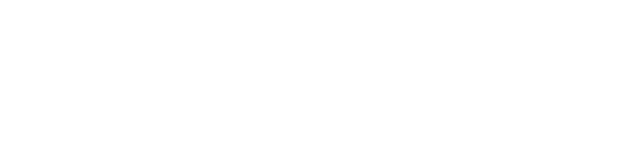
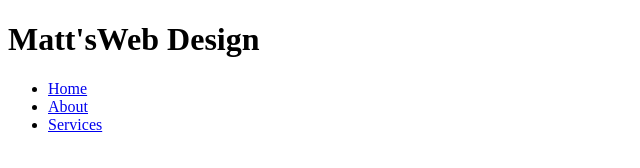
Before and after one commit to ashwoo33/FullWebpage, a plain HTML site: page index.html in a window 1280 px wide. Shown: the whole page, without its empty margins (0-640 px from the left). Drawn offline with Linux system fonts and the light colour scheme.

Commit message:
Built out header section of html

```diff
--- a/index.html
+++ b/index.html
@@ -12,6 +12,27 @@
     <title>Ashley's Webpage</title>
 </head>
 <body>
+    <header>
+    <div class="container">
+        <div id="branding">
+            <h1><span class="highlight">Matt's</span>Web Design</h1>
+        </div>
+        <nav>
+            <ul>
+                <li id="current">
+                    <a href="#">Home</a>
+                </li>
+                <li>
+                    <a href="#about">About</a>
+                </li>
+                <li>
+                    <a href="#services">Services</a>
+                </li>
+            </ul>
+        </nav>
+
+    </div>
+</header>
 
 </body>
 </html>
```
